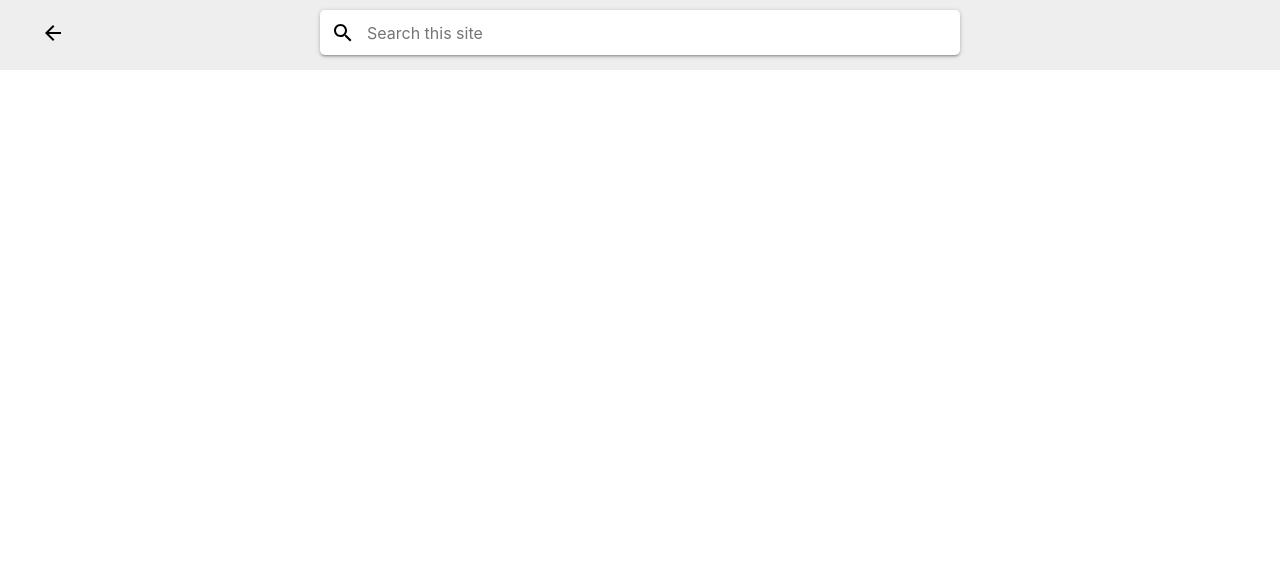
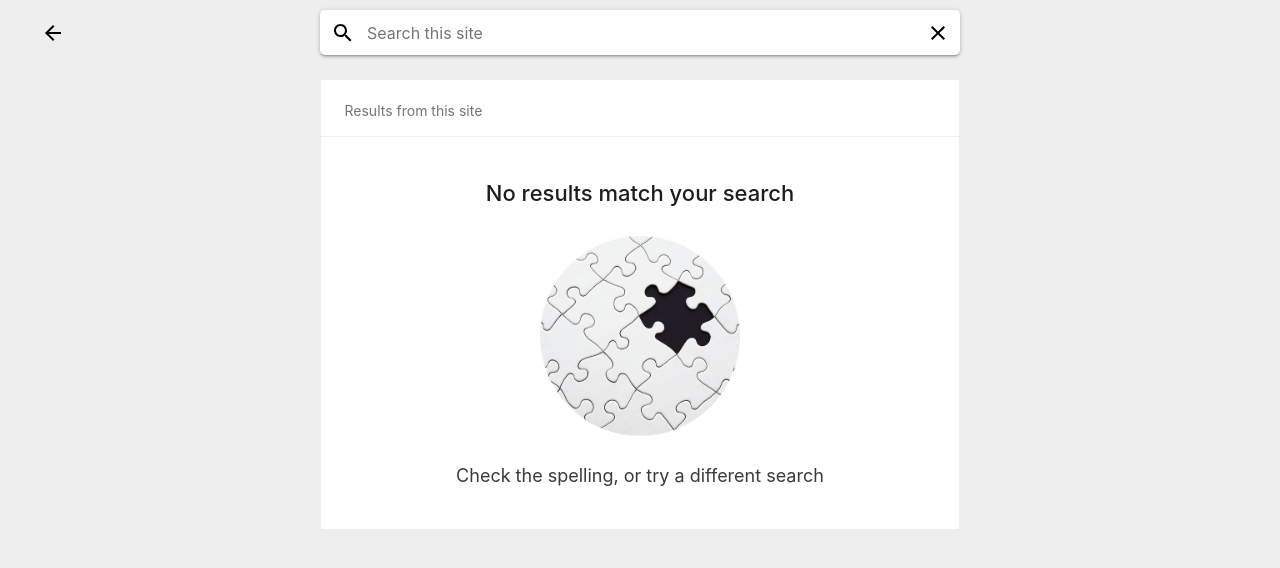
Before and after one commit to Sreetej510/Logs, a website: page public/search.html in a window 1280 px wide. Drawn offline with Linux system fonts and the light colour scheme; no server answers.

Commit message:
back and forward for search page with param

```diff
--- a/public/CSS/home.css
+++ b/public/CSS/home.css
@@ -83,11 +83,6 @@
   overflow-y: scroll;
 }
 
-::-webkit-scrollbar {
-  width: 0px;
-  background: transparent;
-}
-
 #customNav {
   width: 250px;
   transition: all 0.5s ease-in-out;
@@ -131,11 +126,7 @@
 
 .ham {
   cursor: pointer;
-  -webkit-tap-highlight-color: transparent;
   transition: transform 400ms;
-  -moz-user-select: none;
-  -webkit-user-select: none;
-  -ms-user-select: none;
   user-select: none;
 }
 .hamRotate.active {
@@ -165,8 +156,6 @@
 .opacity-0h5 {
   opacity: 0 !important;
   transition: opacity 0.25s ease-in-out !important;
-  -moz-transition: opacity 0.25s ease-in-out !important;
-  -webkit-transition: opacity 0.25s ease-in-out !important;
 }
 
 .searchIcon {
@@ -188,78 +177,6 @@
   z-index: -10;
   border-radius: 50px;
   box-shadow: 1px 1px 3px #000000;
-}
-
-#searchOverlay {
-  position: absolute;
-  z-index: 150;
-  height: 100%;
-  width: 100%;
-  background-color: #21212180;
-}
-
-.hidden {
-  display: none !important;
-}
-
-.searchBarContainer {
-  height: 70px;
-  width: 100%;
-  background-color: #eeeeee;
-  position: absolute;
-  display: inline;
-  min-width: 100px !important;
-}
-
-.searchBar {
-  height: 45px;
-  width: 50%;
-  margin-top: 10px;
-  background-color: #ffffff;
-  border-radius: 5px;
-  margin-left: auto;
-  margin-right: auto;
-  box-shadow: 0 2px 2px 0 rgb(0 0 0 / 14%), 0 3px 1px -2px rgb(0 0 0 / 12%), 0 1px 5px 0 rgb(0 0 0 / 20%);
-}
-
-.searchBar button {
-  background-color: transparent;
-  border: none;
-  width: 40px;
-  height: 40px;
-  border-radius: 50%;
-  margin: 2.5px;
-}
-
-.searchBar button:hover {
-  background-color: #5553;
-}
-
-.backBtn {
-  position: absolute;
-  left: 30px;
-  background-color: transparent;
-  border: none;
-}
-
-.enterSearch,
-.clearSearch,
-.backSearch {
-  width: 24px;
-  height: 24px;
-}
-
-.searchBar Input {
-  position: absolute;
-  border: none;
-  outline: none;
-  width: 43%;
-  margin-top: 10px;
-}
-
-.clearSearchBtn {
-  position: absolute;
-  right: 25%;
 }
 
 @media (max-width: 1200px) {
@@ -300,28 +217,6 @@
     height: auto;
     transition: all 0.5s ease-in-out;
   }
-  .searchIcon {
-    top: 10px !important  ;
-  }
-}
-
-@media only screen and (max-width: 767px) {
-  .searchBar {
-    width: 95%;
-  }
-  .enterSearchBtn {
-    display: none;
-  }
-  .backBtn {
-    position: relative !important;
-    left: 0 !important;
-  }
-  .searchBar Input {
-    width: 80%;
-  }
-  .clearSearchBtn {
-    right: 10px !important;
-  }
 }
 
 @media only screen and (min-width: 480px) and (max-width: 767px) {
@@ -333,13 +228,4 @@
   .mainBG {
     height: 250px;
   }
-  .searchBar Input {
-    width: 70%;
-  }
 }
-
-@media (hover: none) {
-  .searchBar button:hover {
-    background-color: transparent;
-  }
-}
--- a/public/CSS/search.css
+++ b/public/CSS/search.css
@@ -1,103 +1,59 @@
-#searchOverlay {
-  position: absolute;
-  z-index: 150;
-  height: 100%;
-  width: 100%;
+body {
+  background-color: #eeeeee;
 }
 
-.searchBarContainer {
-  height: 70px;
-  width: 100%;
-  background-color: #eeeeee;
-  position: absolute;
-  display: inline;
-  min-width: 100px !important;
+.searchResultsContainer {
+  padding: 80px 2% 2% 2%;
 }
 
-.searchBar {
-  height: 45px;
-  width: 50%;
-  margin-top: 10px;
-  background-color: #ffffff;
-  border-radius: 5px;
+.searchResults {
+  width: 52%;
+  min-height: 350px;
+  background-color: white;
   margin-left: auto;
   margin-right: auto;
-  box-shadow: 0 2px 2px 0 rgb(0 0 0 / 14%), 0 3px 1px -2px rgb(0 0 0 / 12%), 0 1px 5px 0 rgb(0 0 0 / 20%);
+  border-radius: 2px;
 }
 
-.searchBar button {
-  background-color: transparent;
-  border: none;
-  width: 40px;
-  height: 40px;
-  border-radius: 50%;
-  margin: 2.5px;
+.resultsTitle {
+  background: white;
+  box-sizing: border-box;
+  color: #757575;
+  font-size: 14px;
+  padding: 20px 0 15px 24px;
+  border-bottom: 1px #eeeeee solid;
 }
 
-.searchBar button:hover {
-  background-color: #5553;
+.resultsContainer {
+  padding-top: 40px;
+  padding-bottom: 20px;
+  text-align: center;
 }
 
-.backBtn {
-  position: absolute;
-  left: 30px;
-  background-color: transparent;
-  border: none;
+.missingContainer {
+  padding-top: 40px;
+  padding-bottom: 20px;
+  text-align: center;
 }
 
-.enterSearch,
-.clearSearch,
-.backSearch {
-  width: 24px;
-  height: 24px;
+.missingContainer :first-child {
+  color: #1d1d1d;
+  font-size: 22px;
+  font-weight: 500;
 }
 
-.searchBar Input {
-  position: absolute;
-  border: none;
-  outline: none;
-  width: 43%;
-  margin-top: 10px;
+.missingContainer img {
+  margin: 26px auto;
 }
 
-.clearSearchBtn {
-  position: absolute;
-  right: 25%;
-}
-
-@media (max-width: 1200px) {
-  .searchIcon {
-    top: 10px !important  ;
-  }
+.missingContainer :last-child {
+  color: #3a3a3a;
+  font-size: 18px;
+  padding-bottom: 20px;
 }
 
 @media only screen and (max-width: 767px) {
-  .searchBar {
-    width: 95%;
-  }
-  .enterSearchBtn {
-    display: none;
-  }
-  .backBtn {
-    position: relative !important;
-    left: 0 !important;
-  }
-  .searchBar Input {
-    width: 80%;
-  }
-  .clearSearchBtn {
-    right: 10px !important;
+  .searchResults {
+    width: 100%;
   }
 }
-
-@media only screen and (max-width: 479px) {
-  .searchBar Input {
-    width: 70%;
-  }
-}
-
-@media (hover: none) {
-  .searchBar button:hover {
-    background-color: transparent;
-  }
-}
--- /dev/null
+++ b/public/CSS/searchBar.css
@@ -0,0 +1,114 @@
+#searchOverlay {
+  position: absolute;
+  z-index: 150;
+  height: 100%;
+  width: 100%;
+  background-color: #5553;
+}
+
+.searchBarContainer {
+  height: 70px;
+  width: 100%;
+  background-color: #eeeeee;
+  position: fixed;
+  display: inline;
+  min-width: 100px !important;
+  transition: all 0.18s ease;
+  transform: translateY(0px);
+}
+
+.translate_70 {
+  transform: translateY(-70px) !important;
+}
+
+.searchBar {
+  height: 45px;
+  width: 50%;
+  margin-top: 10px;
+  background-color: #ffffff;
+  border-radius: 5px;
+  margin-left: auto;
+  margin-right: auto;
+  box-shadow: 0 2px 2px 0 rgb(0 0 0 / 14%), 0 3px 1px -2px rgb(0 0 0 / 12%), 0 1px 5px 0 rgb(0 0 0 / 20%);
+}
+
+.searchBarShadow {
+  box-shadow: 0 4px 5px 0 rgb(0 0 0 / 14%), 0 1px 10px 0 rgb(0 0 0 / 12%), 0 2px 4px -1px rgb(0 0 0 / 20%);
+}
+
+.searchBar button {
+  background-color: transparent;
+  border: none;
+  width: 40px;
+  height: 40px;
+  border-radius: 50%;
+  margin: 2.5px;
+}
+
+.searchBar button:hover {
+  background-color: #5553;
+}
+
+.backBtn {
+  position: absolute;
+  left: 30px;
+  background-color: transparent;
+  border: none;
+}
+
+.enterSearch,
+.clearSearch,
+.backSearch {
+  width: 24px;
+  height: 24px;
+}
+
+.searchBar Input {
+  position: absolute;
+  border: none;
+  outline: none;
+  width: 43%;
+  margin-top: 10px;
+}
+
+.clearSearchBtn {
+  position: absolute;
+  right: 25%;
+}
+
+@media (max-width: 1200px) {
+  .searchIcon {
+    top: 10px !important  ;
+  }
+}
+
+@media only screen and (max-width: 767px) {
+  .searchBar {
+    width: 95%;
+  }
+  .enterSearchBtn {
+    display: none;
+  }
+  .backBtn {
+    position: relative !important;
+    left: 0 !important;
+  }
+  .searchBar Input {
+    width: 80%;
+  }
+  .clearSearchBtn {
+    right: 10px !important;
+  }
+}
+
+@media only screen and (max-width: 479px) {
+  .searchBar Input {
+    width: 70%;
+  }
+}
+
+@media (hover: none) {
+  .searchBar button:hover {
+    background-color: transparent;
+  }
+}
--- a/public/JS/mainScript.js
+++ b/public/JS/mainScript.js
@@ -1,4 +1,5 @@
 window.onload = function () {
+    document.getElementById('searchInput').value = '';
     elements = document.getElementsByClassName('collapsed');
     for (var i = 0; i < elements.length; i++) {
         elements[i].onclick = function () { collapsedFunction(this); };
@@ -49,5 +50,8 @@ function menu() {
 }
 
 function searchMenuToggle() {
-    document.getElementById("searchOverlay").classList.toggle("hidden");
+    document.getElementById("searchOverlay").classList.toggle("d-none");
+    setTimeout(() => {
+        document.getElementById("searchBarContainer").classList.toggle("translate_70");
+    }, 0.0001);
 }
--- a/public/JS/search.js
+++ b/public/JS/search.js
@@ -2,6 +2,7 @@ window.onload = function () {
     const urlParams = new URLSearchParams(window.location.search);
     const myParam = urlParams.get('search');
     getDocs(myParam);
+    document.getElementById('searchInput').value = myParam;
 }
 
 function getDocs(myParam) {
--- a/public/JS/searchBar.js
+++ b/public/JS/searchBar.js
@@ -1,4 +1,3 @@
-
 function searchClear() {
     document.getElementById("searchInput").value = "";
     var e = document.getElementById('searchInput');
@@ -21,10 +20,23 @@ document.getElementById('searchBar').addEventListener('submit', function (event)
 function search() {
     var searchText = document.getElementById('searchInput').value;
     var origin = window.location.origin;
-    searchMenuToggle();
-    window.location = origin + 'search.html?search=' + searchText;
+    const urlParams = new URLSearchParams(window.location.search);
+    var fromMain = urlParams.get("fromMain");
+    if (fromMain == null) {
+        window.location = origin + '/search.html?search=' + searchText + '&fromMain=true';
+    } else {
+        window.location.replace(origin + '/search.html?search=' + searchText + '&fromMain=false');
+    }
 }
 
 function goBack() {
-    window.history.back();
+    window.history.back()
 }
+
+window.addEventListener('scroll', function () {
+    if (document.body.scrollTop === 0) {
+        document.getElementById('searchBarContainer').classList.remove('searchBarShadow');
+    } else {
+        document.getElementById('searchBarContainer').classList.add('searchBarShadow');
+    }
+});
--- a/public/search.html
+++ b/public/search.html
@@ -5,15 +5,17 @@
     <link rel="manifest" href="/manifest.json" />
     <link rel="stylesheet" href="CSS/bootstrap.css" />
 
+    <link rel="stylesheet" href="CSS/searchBar.css" />
     <link rel="stylesheet" href="CSS/search.css" />
     <link rel="icon" href="Images/log.svg" />
     <title>Search</title>
   </head>
   <body>
-    <div id="searchOverlay">
-      <div class="searchBarContainer">
-        <div class="searchBar">
-          <button onclick="goBack()" class="backBtn">
+    <!--Search Bar-->
+
+    <div class="searchBarContainer" id="searchBarContainer">
+      <form class="searchBar" id="searchBar">
+        <button type="button" onclick="goBack()" class="backBtn">
           <svg class="backSearch">
             <path d="M0 0h24v24H0z" fill="none"></path>
             <path d="M20 11H7.83l5.59-5.59L12 4l-8 8 8 8 1.41-1.41L7.83 13H20v-2z"></path>
@@ -31,13 +33,26 @@
 
         <input placeholder="Search this site" id="searchInput" oninput="searchChange(this)" onkeydown="searchEnter(event)" />
 
-          <button onclick="searchClear()" class="clearSearchBtn" id="clearSearchBtn" style="display: none">
+        <button type="button" onclick="searchClear()" class="clearSearchBtn" id="clearSearchBtn">
           <svg class="clearSearch">
             <path d="M19 6.41L17.59 5 12 10.59 6.41 5 5 6.41 10.59 12 5 17.59 6.41 19 12 13.41 17.59 19 19 17.59 13.41 12z"></path>
             <path d="M0 0h24v24H0z" fill="none"></path>
           </svg>
         </button>
+      </form>
     </div>
+
+    <!--Search Results-->
+
+    <div class="w-100 h-100 searchResultsContainer">
+      <div class="searchResults">
+        <div class="resultsTitle">Results from this site</div>
+        <div class="missingContainer">
+          <div>No results match your search</div>
+          <img src="Images/missing.png" width="200px" height="200px" />
+          <div>Check the spelling, or try a different search</div>
+        </div>
+        <div class="resultsContainer d-none"></div>
       </div>
     </div>
 
```
Also changed, not shown: public/index.html (+7 -5 lines), public/CSS/bootstrap.css, public/Images/missing.png (added). Lines whose indentation alone changed are shown as unchanged.
